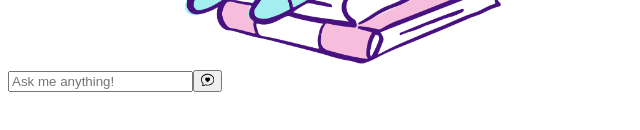
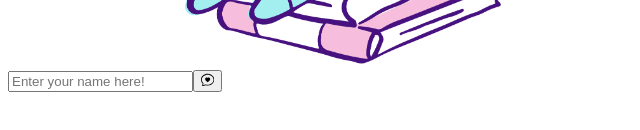
Before and after one commit to erinshien/chatbot, a Next.js app in the folder my-ai-app/: page / in a window 1280 px wide. Shown: the part 442-572 px from the top of the page, without its empty margins (0-640 px from the left). Built offline with nearby package versions, Linux system fonts and the light colour scheme.

Commit message:
added name input function

```diff
--- a/my-ai-app/src/app/page.js
+++ b/my-ai-app/src/app/page.js
@@ -1,4 +1,6 @@
 "use client";
+
+import { useState } from "react";
 
 import styles from "./page.module.css";
 
@@ -9,17 +11,47 @@ import { useChat } from "ai/react";
 import { BsChatHeart } from "react-icons/bs";
 
 export default function Chat() {
+  const [userName, setUserName] = useState("");
+  const [nameSubmitted, setNameSubmitted] = useState(false);
   const { messages, input, handleInputChange, handleSubmit } = useChat();
+
+  const handleNameInputChange = (e) => {
+    setUserName(e.target.value);
+  };
+
+  const handleNameSubmit = (e) => {
+    e.preventDefault();
+    setUserName(userName.trim());
+    setNameSubmitted(true);
+  };
+
   return (
     <>
+      <div className={styles.imageContainer}>
         <Image
           src="/robot.png"
           width={500}
           height={500}
           alt="Illustration of a robot reading a book, sat on a pile of books"
         />
+      </div>
 
       <div className={`${styles.chatbot} chatbot`}>
+        {!nameSubmitted && (
+          <form onSubmit={handleNameSubmit}>
+            <input
+              className="inputField"
+              value={userName}
+              placeholder="Enter your name here!"
+              onChange={handleNameInputChange}
+            />
+            <button type="submit">
+              <BsChatHeart />
+            </button>
+          </form>
+        )}
+
+        {nameSubmitted && (
           <form onSubmit={handleSubmit}>
             <input
               className="inputField"
@@ -27,14 +59,15 @@ export default function Chat() {
               placeholder="Ask me anything!"
               onChange={handleInputChange}
             />
-          <button onClick={handleSubmit}>
+            <button type="submit">
               <BsChatHeart />
             </button>
           </form>
+        )}
 
         {messages.map((m) => (
           <div key={m.id} className={`${styles.chatHistory} chatHistory`}>
-            {m.role === "user" ? "User: " : "AI: "}
+            {m.role === "user" ? `${userName}: ` : "ChatterBot: "}
             {m.content}
           </div>
         ))}
```
Lines whose indentation alone changed are shown as unchanged.
